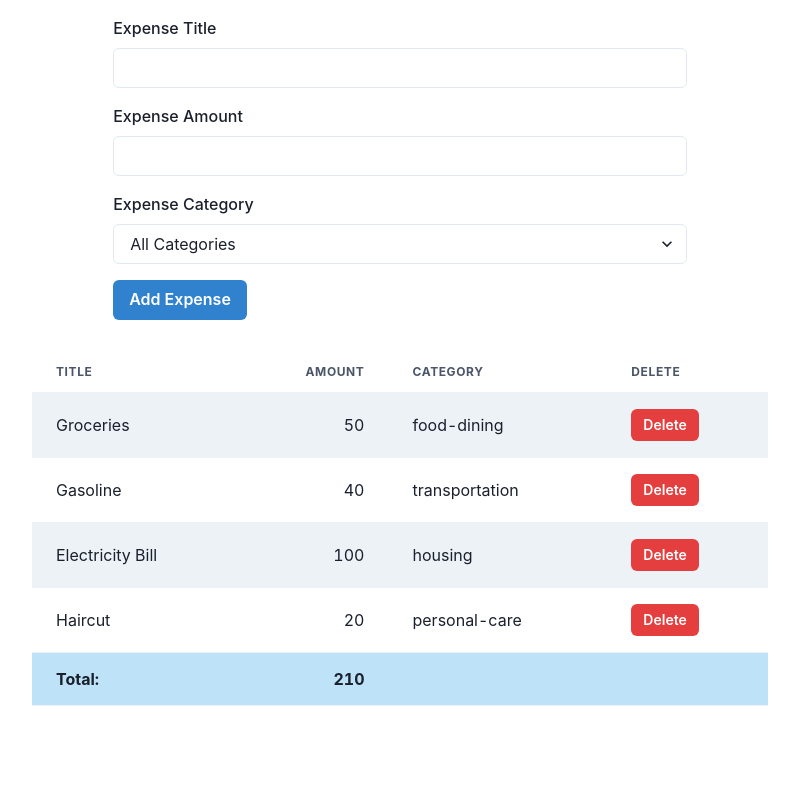
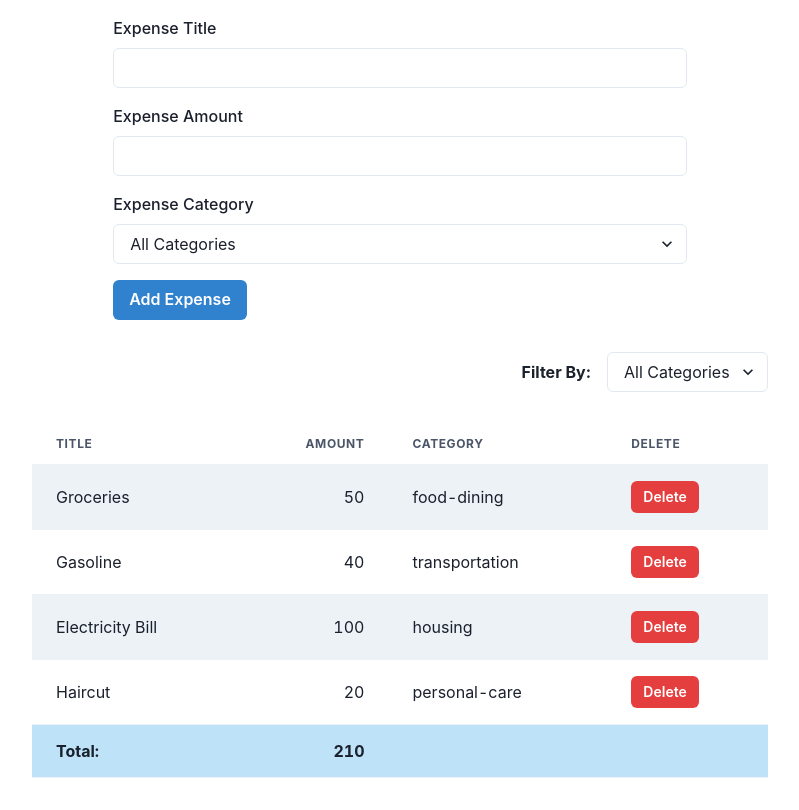
Before and after one commit to surajbera/rfh-with-zod, a React (Vite) app: page / in a window 1280 px wide. Shown: the whole page, without its empty margins (240-1039 px from the left). Built offline with nearby package versions, Linux system fonts and the light colour scheme.

Commit message:
feat: add ExpenseFilter component

```diff
--- a/src/App.tsx
+++ b/src/App.tsx
@@ -5,6 +5,7 @@ import { Container } from "@chakra-ui/react";
 // components
 import ExpenseForm from "./components/ExpenseForm";
 import ExpenseList from "./components/ExpenseList";
+import ExpenseFilter from "./components/ExpenseFilter";
 
 // styles
 import "./App.css";
@@ -30,7 +31,7 @@ function App() {
       <Container>
         <ExpenseForm />
       </Container>
-
+      <ExpenseFilter />
       <ExpenseList expenseRecords={expenseRecords} onDelete={handleDelete} />
     </>
   );
--- /dev/null
+++ b/src/components/ExpenseFilter.tsx
@@ -0,0 +1,23 @@
+// libraries
+import { Container, Text, Select, Box, Stack } from "@chakra-ui/react";
+
+export default function ExpenseFilter() {
+  return (
+    <Container maxW='container.md' px={4} mt={8}>
+      <Stack direction='row' spacing={4} align='center' justifyContent='flex-end'>
+        <Text as='span' fontWeight='bold'>
+          Filter By:
+        </Text>
+        <Box width='auto' display='inline-block'>
+          <Select name='expense-category'>
+            <option value='all-categories'>All Categories</option>
+            <option value='food-dining'>Food & Dining</option>
+            <option value='transportation'>Transportation</option>
+            <option value='housing'>Housing</option>
+            <option value='personal-care'>Personal Care</option>
+          </Select>
+        </Box>
+      </Stack>
+    </Container>
+  );
+}
--- a/src/components/ExpenseForm.tsx
+++ b/src/components/ExpenseForm.tsx
@@ -10,6 +10,7 @@ import {
   Button,
   Box,
 } from "@chakra-ui/react";
+import { z } from "zod";
 
 export default function ExpenseForm() {
   return (
```
